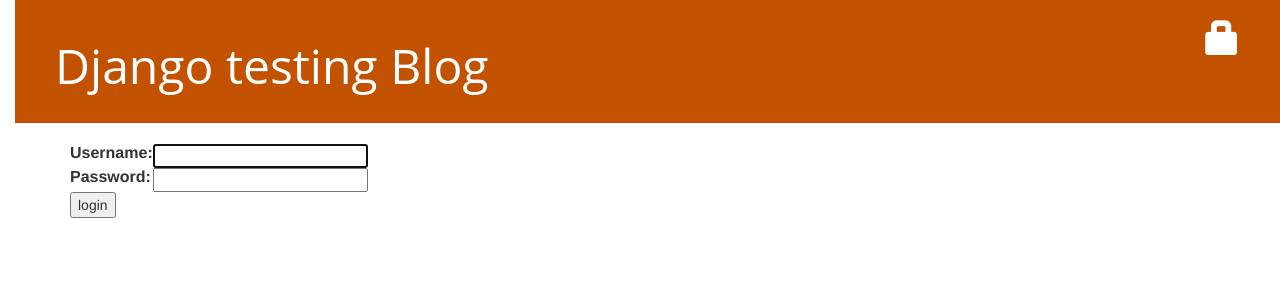
After one commit to sunil25125/my-first-blog, a Django app: page /accounts/login/ in a window 1280 px wide. The commit adds this page. Shown: the top 300 px of the page. Run offline with Django 3.2, Linux system fonts and the light colour scheme; some libraries are stand-ins or nearby versions.

Commit message:
Drafts, Publish, Delte, user login and logout

```diff
--- a/blog/static/css/blog.css
+++ b/blog/static/css/blog.css
@@ -27,7 +27,7 @@
     font-family: 'Open Sans';
 }
 
-.date {
+.author-date {
     color: #828282;
 }
 
--- a/blog/templates/blog/base.html
+++ b/blog/templates/blog/base.html
@@ -12,6 +12,10 @@
         <div class="page-header">
             {% if user.is_authenticated %}
                 <a href="{% url 'post_new' %}" class="top-menu"><span class="glyphicon glyphicon-plus"></span></a>
+                <a href="{% url 'post_draft_list' %}" class="top-menu"><span class="glyphicon glyphicon-edit"></span></a>
+                <p class="top-menu"><small>Hello {{ user.username }} (<a href="{% url 'logout' %}">Logout</a>)</small></p>
+            {% else %}
+                <a href="{% url 'login' %}" class="top-menu"><span class="glyphicon glyphicon-lock"></span></a>
             {% endif %}
             <h1><a href="/">Django testing Blog</a></h1>
         </div>
--- a/blog/templates/blog/post_list.html
+++ b/blog/templates/blog/post_list.html
@@ -5,8 +5,8 @@
         <div class="post">
             <h2><a href="{% url 'post_detail' pk=post.pk %}">{{ post.title }}</a></h2>
             <p>{{ post.text|linebreaksbr }}</p>
-            <div class="date">
-                {{ post.published_date }}
+            <div class="author-date">
+                author: {{ post.author }}, published: {{ post.published_date }}
             </div>
         </div>
     {% endfor %}
--- /dev/null
+++ b/blog/templates/registration/login.html
@@ -0,0 +1,24 @@
+{% extends "blog/base.html" %}
+
+{% block content %}
+    {% if form.errors %}
+        <p>Your username and password didn't match. Please try again.</p>
+    {% endif %}
+
+    <form method="post" action="{% url 'login' %}">
+    {% csrf_token %}
+        <table>
+        <tr>
+            <td>{{ form.username.label_tag }}</td>
+            <td>{{ form.username }}</td>
+        </tr>
+        <tr>
+            <td>{{ form.password.label_tag }}</td>
+            <td>{{ form.password }}</td>
+        </tr>
+        </table>
+
+        <input type="submit" value="login" />
+        <input type="hidden" name="next" value="{{ next }}" />
+    </form>
+{% endblock %}
--- a/blog/urls.py
+++ b/blog/urls.py
@@ -6,4 +6,7 @@
     path('post/<int:pk>/', views.post_detail, name='post_detail'),
     path('post/new/', views.post_new, name='post_new'),
     path('post/<int:pk>/edit/', views.post_edit, name='post_edit'),
+    path('drafts/', views.post_draft_list, name='post_draft_list'),
+    path('post/<pk>/publish/', views.post_publish, name='post_publish'),
+    path('post/<pk>/remove', views.post_remove, name='post_remove'),
 ]
--- a/blog_project/settings.py
+++ b/blog_project/settings.py
@@ -120,3 +120,6 @@
 
 STATIC_URL = '/static/'
 STATIC_ROOT = BASE_DIR / 'static'
+
+
+LOGIN_REDIRECT_URL = '/'
--- a/blog_project/urls.py
+++ b/blog_project/urls.py
@@ -16,8 +16,11 @@
 
 from django.contrib import admin
 from django.urls import path, include
+from django.contrib.auth import views
 
 urlpatterns = [
     path('admin/', admin.site.urls),
+    path('accounts/login/', views.LoginView.as_view(), name='login'),
+    path('accounts/logout/', views.LogoutView.as_view(next_page='/'), name='logout'),
     path('', include('blog.urls')),
 ]
```
Also changed, not shown: blog/templates/blog/post_detail.html (+8 -2 lines), blog/templates/blog/post_draft_list.html (added, +11 -0 lines), blog/views.py (+20 -2 lines), 1 other file.
